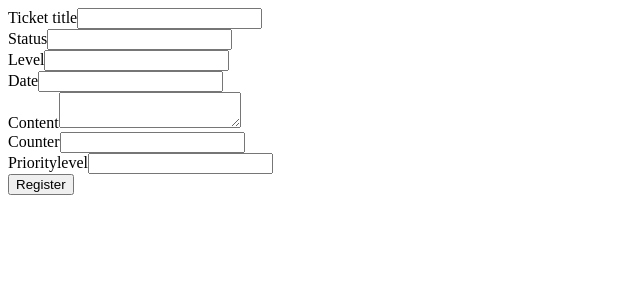
After one commit to DimitryWuyts/Workflow, a Symfony app: template templates/cust/ticketView.html.twig in a window 1280 px wide. The commit adds this page. Shown: the top 300 px of the page, without its empty margins (0-640 px from the left). Run offline with Twig, Linux system fonts and the light colour scheme; the template is opened without the code that fills it, so the values that code supplies are empty; form fields are guessed from the names that the template uses; some libraries are stand-ins or nearby versions.

Commit message:
It works!

```diff
--- a/templates/cust/index.html.twig
+++ b/templates/cust/index.html.twig
@@ -17,4 +17,6 @@
         <li>Your template at <code><a href="{{ 'D:/LocalServer73/htdocs/BecodeProjecten73/workflow/templates/cust/index.html.twig'|file_link(0) }}">templates/cust/index.html.twig</a></code></li>
     </ul>
 </div>
+
+
 {% endblock %}
--- /dev/null
+++ b/templates/cust/ticketView.html.twig
@@ -0,0 +1,24 @@
+{% extends 'base.html.twig' %}
+
+{% block title %}Hello CustController!{% endblock %}
+
+{% block body %}
+    <style>
+        .example-wrapper { margin: 1em auto; max-width: 800px; width: 95%; font: 18px/1.5 sans-serif; }
+        .example-wrapper code { background: #F5F5F5; padding: 2px 6px; }
+    </style>
+
+
+    {{ form_start(ticketForm) }}
+    {{ form_row(ticketForm.ticketTitle) }}
+    {{ form_row(ticketForm.status) }}
+    {{ form_row(ticketForm.level) }}
+    {{ form_row(ticketForm.date) }}
+    {{ form_row(ticketForm.content) }}
+    {{ form_row(ticketForm.counter) }}
+    {{ form_row(ticketForm.prioritylevel) }}
+
+
+    <button class="btn">Register</button>
+    {{ form_end(ticketForm) }}
+{% endblock %}
```
Also changed, not shown: src/Controller/CustController.php (+36 -1 lines).
